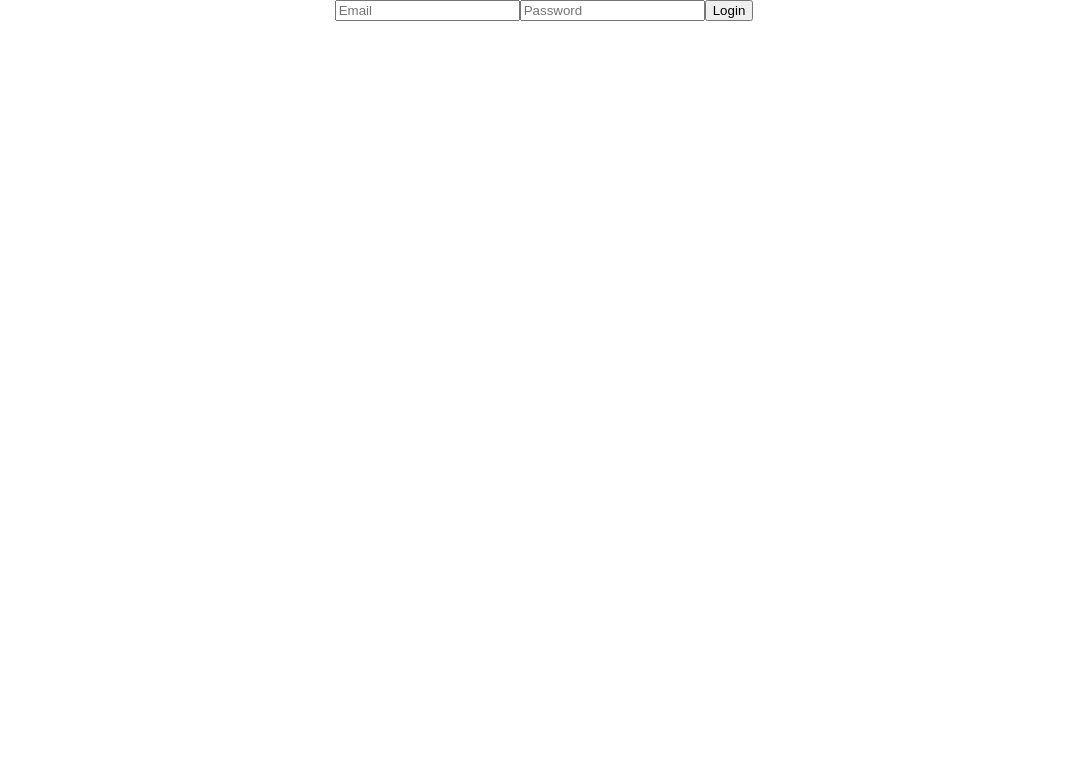
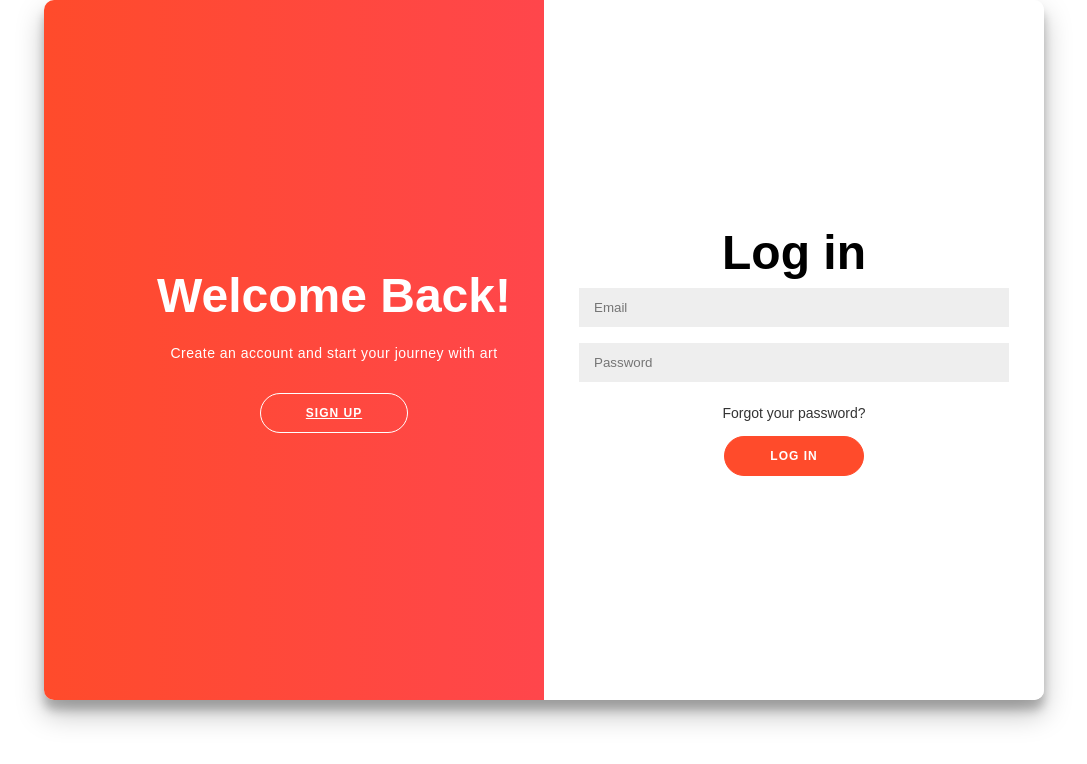
Before and after one commit to migeroreloaded/art-gallery, a React (Create React App) app in the folder client/: page /login in a window 1280 px wide. Shown: the top 764 px of the page, without its empty margins (96-1183 px from the left). Built offline with nearby package versions, Linux system fonts and the light colour scheme.

Commit message:
coreect layout

```diff
--- a/client/src/components/LoginPage.js
+++ b/client/src/components/LoginPage.js
@@ -1,59 +1,102 @@
 import React, { useState } from 'react';
-import axios from 'axios';
-import { useHistory } from 'react-router-dom';
+import { Link, useHistory } from 'react-router-dom';
+import { useAuth } from './AuthContext';
+import {
+  Container,
+  SignInContainer,
+  Form,
+  Title,
+  Input,
+  Button,
+  Anchor,
+  OverlayContainer,
+  Overlay,
+  LeftOverlayPanel,
+  // RightOverlayPanel,
+  GhostButton,
+  Paragraph
+} from './styles'; // Adjust import paths based on your file structure
 
 const LoginPage = () => {
+  const { login } = useAuth();
   const [formData, setFormData] = useState({
     email: '',
     password: '',
   });
-
+  const [error, setError] = useState('');
   const history = useHistory();
 
   const handleChange = (e) => {
     setFormData({ ...formData, [e.target.name]: e.target.value });
   };
 
-  const handleSubmit = (e) => {
+  const handleSubmit = async (e) => {
     e.preventDefault();
-    axios.post('/login', formData)
-      .then(response => {
-        if (response.data.message === 'Login successful') {
-          const { role } = response.data.user;
+    const { success, role, message } = await login(formData);
+    if (success) {
       if (role === 'artist') {
+        history.push('/artists');
+      } else if (role === 'art enthusiast') {
         history.push('/artworks');
-          } else if (role === 'art enthusiast') {
-            history.push('/artists');
+      } else {
+        history.push('/dashboard');
       }
     } else {
-          alert(response.data.message);
+      setError(message);
     }
-      })
-      .catch(error => {
-        alert(error.response.data.message);
-      });
   };
 
   return (
-    <form onSubmit={handleSubmit}>
-      <input
-        type="email"
-        name="email"
-        placeholder="Email"
+    <Container>
+      <SignInContainer>
+        <Form onSubmit={handleSubmit}>
+          <Title>Log in</Title>
+          {error && <p style={{ color: 'red' }}>{error}</p>}
+          <Input
+            type='email'
+            placeholder='Email'
+            name='email'
             value={formData.email}
             onChange={handleChange}
             required
           />
-      <input
-        type="password"
-        name="password"
-        placeholder="Password"
+          <Input
+            type='password'
+            placeholder='Password'
+            name='password'
             value={formData.password}
             onChange={handleChange}
             required
           />
-      <button type="submit">Login</button>
-    </form>
+          <Anchor href='#'>Forgot your password?</Anchor>
+          <Button type="submit">Log In</Button>
+        </Form>
+      </SignInContainer>
+
+      <OverlayContainer>
+        <Overlay>
+          <LeftOverlayPanel>
+            <Title>Welcome Back!</Title>
+            <Paragraph>
+              Create an account and start your journey with art
+            </Paragraph>
+            <GhostButton as={Link} to="/register">
+              Sign Up
+            </GhostButton>
+          </LeftOverlayPanel>
+
+          {/* <RightOverlayPanel>
+            <Title>Hello, Friend!</Title>
+            <Paragraph>
+              Enter your personal details and start your journey with art
+            </Paragraph>
+            <GhostButton as={Link} to="/register">
+              Sign Up
+            </GhostButton>
+          </RightOverlayPanel> */}
+        </Overlay>
+      </OverlayContainer>
+    </Container>
   );
 };
 
```
Lines whose indentation alone changed are shown as unchanged.
